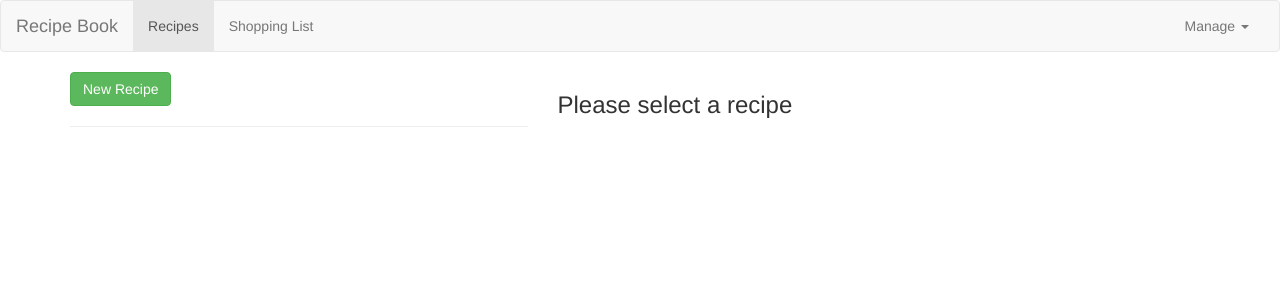
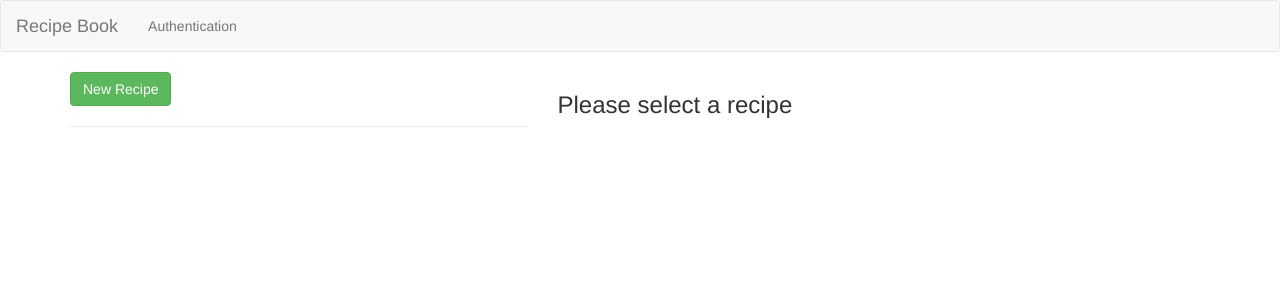
Before and after one commit to mnsternik/recipes-book, an Angular app: page /recipes in a window 1280 px wide. Shown: the top 300 px of the page. Built offline with nearby package versions, Linux system fonts and the light colour scheme.

Commit message:
Authentication section added

```diff
--- a/src/app/header/header.component.html
+++ b/src/app/header/header.component.html
@@ -8,11 +8,21 @@
         </div>
         <div class="navbar-collapse" [class.collapse]="collapsed" (window:resize)="collapsed = true">
             <ul class="nav navbar-nav">
-                <li routerLinkActive="active"><a routerLink="/recipes">Recipes</a></li>
-                <li routerLinkActive="active"><a routerLink="/shopping-list">Shopping List</a></li>
+                <li routerLinkActive="active" *ngIf="!isAuthenticated">
+                    <a routerLink="/auth">Authentication</a>
+                </li>
+                <li routerLinkActive="active" *ngIf="isAuthenticated">
+                    <a routerLink="/recipes">Recipes</a>
+                </li>
+                <li routerLinkActive="active" *ngIf="isAuthenticated">
+                    <a routerLink="/shopping-list">Shopping List</a>
+                </li>
             </ul>
             <ul class="nav navbar-nav navbar-right">
-                <li class="dropdown" appDropdown>
+                <li *ngIf="isAuthenticated">
+                    <a style="cursor: pointer" (click)="onLogout()">Logout</a>
+                </li>
+                <li class="dropdown" appDropdown *ngIf="isAuthenticated">
                     <a style="cursor: pointer" class="dropdown-toggle" role="button">Manage <span class="caret"></span></a>
                     <ul class="dropdown-menu">
                         <li><a style="cursor: pointer" (click)="onSaveRecipes()">Save Data</a></li>
--- a/src/app/header/header.component.ts
+++ b/src/app/header/header.component.ts
@@ -1,16 +1,28 @@
-import { Component } from '@angular/core';
+import { Component, OnDestroy, OnInit } from '@angular/core';
+import { Subscription } from 'rxjs';
+
 import { DataStorageService } from '../shared/data-storage.service';
+import { AuthService } from '../auth/auth.service';
+
 
 @Component({
     selector: 'app-header',
     templateUrl: './header.component.html',
     styleUrls: ['./header.component.css']
 })
-export class HeaderComponent {
+export class HeaderComponent implements OnInit, OnDestroy {
+    private authSubscription: Subscription;
+    isAuthenticated = false;
     collapsed = true;
 
-   constructor(private dataStorageService: DataStorageService) {
 
+    constructor(private dataStorageService: DataStorageService, private authService: AuthService) { }
+
+    ngOnInit(): void {
+        this.authSubscription = this.authService.user.subscribe(user => {
+                this.isAuthenticated = !user ? false : true;
+            }
+        )
     }
 
     onFetchRecipes() {
@@ -21,4 +33,12 @@ export class HeaderComponent {
         this.dataStorageService.storeRecipes();
     }
 
+    onLogout() {
+        this.authService.logout();
     }
+
+    ngOnDestroy(): void {
+        this.authSubscription.unsubscribe();
+    }
+
+}
```
Lines whose indentation alone changed are shown as unchanged.
